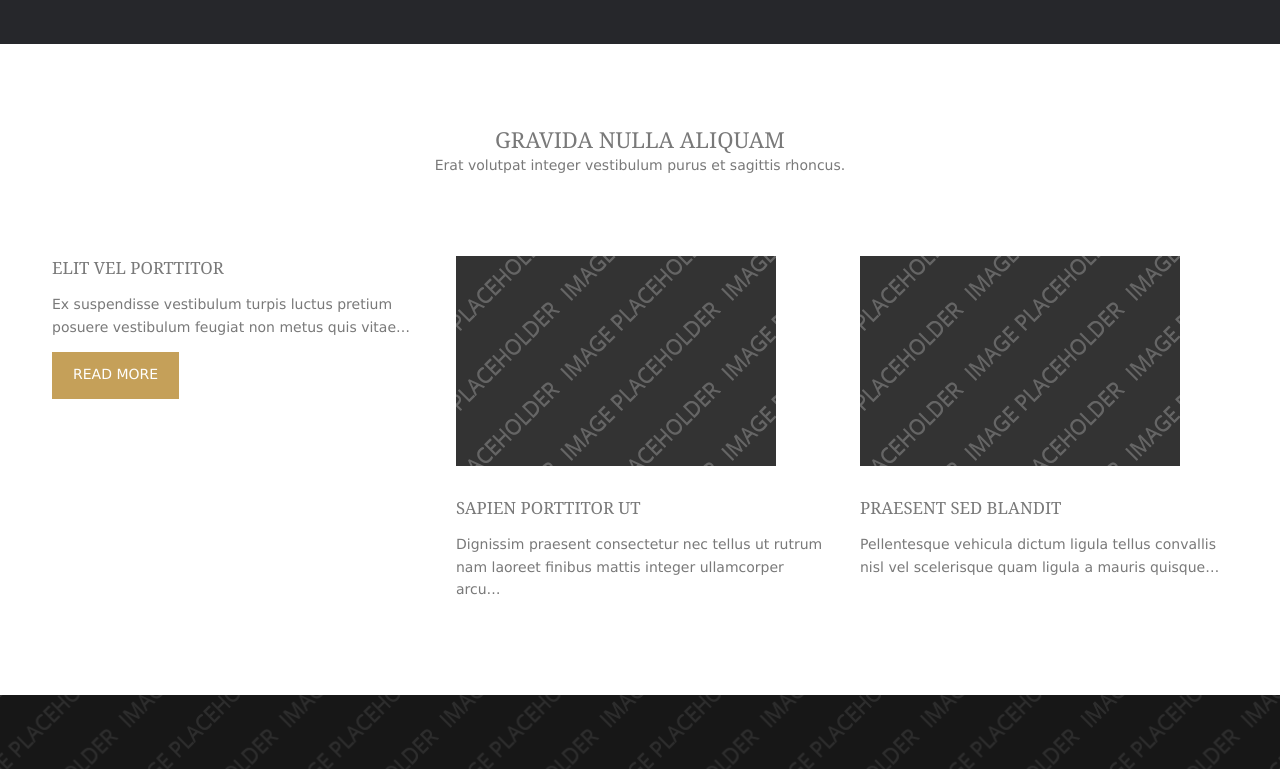
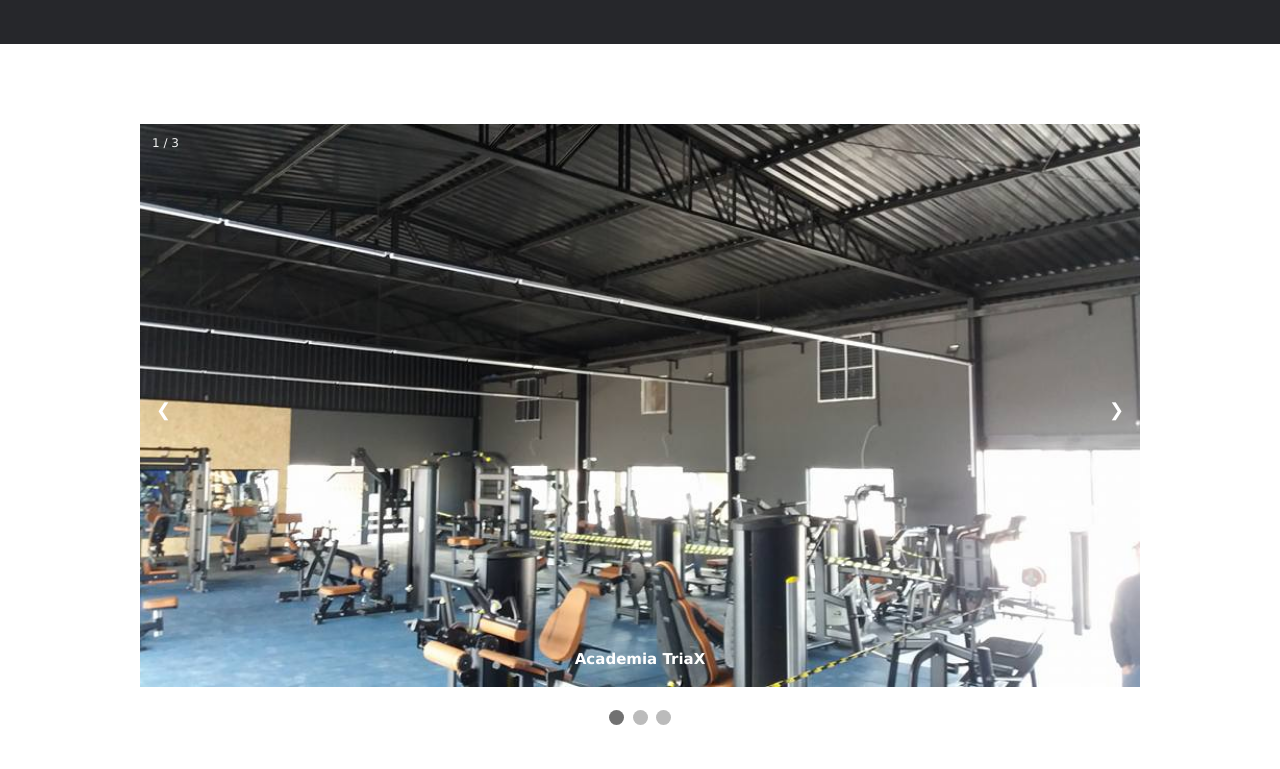
Before and after one commit to moises350/sator_pinturas, a plain HTML site: page geodarn/index.html in a window 1280 px wide. Shown: the part 1370-2139 px from the top of the page. Drawn offline with Linux system fonts and the light colour scheme.

Commit message:
Alterações
Adicionado div com slider e alterado algumas imagens

```diff
--- /dev/null
+++ b/geodarn/functions.js
@@ -0,0 +1,28 @@
+var slideIndex = 1;
+showSlides(slideIndex);
+
+// Next/previous controls
+function plusSlides(n) {
+  showSlides(slideIndex += n);
+}
+
+// Thumbnail image controls
+function currentSlide(n) {
+  showSlides(slideIndex = n);
+}
+
+function showSlides(n) {
+  var i;
+  var slides = document.getElementsByClassName("mySlides");
+  var dots = document.getElementsByClassName("dot");
+  if (n > slides.length) {slideIndex = 1}
+  if (n < 1) {slideIndex = slides.length}
+  for (i = 0; i < slides.length; i++) {
+      slides[i].style.display = "none";
+  }
+  for (i = 0; i < dots.length; i++) {
+      dots[i].className = dots[i].className.replace(" active", "");
+  }
+  slides[slideIndex-1].style.display = "block";
+  dots[slideIndex-1].className += " active";
+}
--- a/geodarn/index.html
+++ b/geodarn/index.html
@@ -8,17 +8,18 @@ Licence URI: http://www.os-templates.com/template-terms
 -->
 <html>
     <head>
-    <title>Geodarn</title>
+    <title>Sator Pinturas</title>
     <meta charset="utf-8">
     <meta name="viewport" content="width=device-width, initial-scale=1.0, maximum-scale=1.0, user-scalable=no">
     <link href="layout/styles/layout.css" rel="stylesheet" type="text/css" media="all">
+    <link href="slider.css" rel="stylesheet" type="text/css" media="all">
     </head>
     <body id="top">
 <!-- ################################################################################################ -->
 <!-- ################################################################################################ -->
 <!-- ################################################################################################ -->
 <!-- Top Background Image Wrapper -->
-<div class="bgded overlay" style="background-image:url('images/demo/backgrounds/01.png');">
+<div class="bgded overlay" style="background-image:url('images/demo/header-logo.jpg');">
   <!-- ################################################################################################ -->
   <div class="wrapper row1">
     <header id="header" class="hoc clear" style="display: flex; align-items: center; justify-content: center;">
@@ -125,32 +126,55 @@ Licence URI: http://www.os-templates.com/template-terms
 <!-- ################################################################################################ -->
 <div class="wrapper row3">
   <section class="hoc container clear">
-    <!-- ################################################################################################ -->
-    <div class="btmspace-80 center">
-      <h3 class="nospace">Gravida nulla aliquam</h3>
-      <p class="nospace">Erat volutpat integer vestibulum purus et sagittis rhoncus.</p>
-    </div>
-    <div class="group">
-      <div class="one_third first">
-        <h6 class="nospace font-x1">Elit vel porttitor</h6>
-        <p>Ex suspendisse vestibulum turpis luctus pretium posuere vestibulum feugiat non metus quis vitae&hellip;</p>
-        <footer><a class="btn" href="#">Read More</a></footer>
-      </div>
-      <article class="one_third"><a href="#"><img class="btmspace-30" src="images/demo/320x210.png" alt=""></a>
-        <h6 class="nospace font-x1">Sapien porttitor ut</h6>
-        <p>Dignissim praesent consectetur nec tellus ut rutrum nam laoreet finibus mattis integer ullamcorper arcu&hellip;</p>
-      </article>
-      <article class="one_third"><a href="#"><img class="btmspace-30" src="images/demo/320x210.png" alt=""></a>
-        <h6 class="nospace font-x1">Praesent sed blandit</h6>
-        <p>Pellentesque vehicula dictum ligula tellus convallis nisl vel scelerisque quam ligula a mauris quisque&hellip;</p>
-      </article>
-    </div>
+    <div class="slideshow-container">
+
+  <!-- Full-width images with number and caption text -->
+  <div class="mySlides fade">
+    <div class="numbertext">1 / 3</div>
+    <img src="images/demo/triax/triax-inside.jpg" style="width:100%">
+    <div style="color: white;" class="text"><b>Academia TriaX </b></div>
+  </div>
+
+  <div class="mySlides fade">
+    <div class="numbertext">2 / 3</div>
+    <img src="images/demo/background-article.jpg" style="width:100%">
+    <div style="color: black;" class="text">Img 2</div>
+  </div>
+
+  <div class="mySlides fade">
+    <div class="numbertext">3 / 3</div>
+    <img src="images/demo/background-article.jpg" style="width:100%">
+    <div style="color: black;" class="text">ShImg 3</div>
+  </div>
+
+  <!-- Next and previous buttons -->
+  <a class="prev" onclick="plusSlides(-1)">&#10094;</a>
+  <a class="next" onclick="plusSlides(1)">&#10095;</a>
+</div>
+<br>
+
+<!-- The dots/circles -->
+<div style="text-align:center">
+  <span class="dot" onclick="currentSlide(1)"></span>
+  <span class="dot" onclick="currentSlide(2)"></span>
+  <span class="dot" onclick="currentSlide(3)"></span>
+</div>
     <!-- ################################################################################################ -->
   </section>
 </div>
 <!-- ################################################################################################ -->
 <!-- ################################################################################################ -->
 <!-- ################################################################################################ -->
+<div>
+  <iframe
+  width="100%"
+  height="450"
+  frameborder="0" style="border:0"
+  src="https://www.google.com/maps/embed/v1/place?key=AIzaSyB6bbw0rw4gNH9jPo1oZj_ncVZXEIJnqf4&q=rua+nove+de+julho+245+cosmopolis+sp
+    &q=Space+Needle,Seattle+WA" allowfullscreen>
+</iframe>
+</div>
+
 <div class="wrapper row4 bgded overlay" style="background-image:url('images/demo/backgrounds/02.png');">
   <footer id="footer" class="hoc clear">
     <!-- ################################################################################################ -->
@@ -205,5 +229,6 @@ Licence URI: http://www.os-templates.com/template-terms
 <script src="layout/scripts/jquery.backtotop.js"></script>
 <script src="layout/scripts/jquery.mobilemenu.js"></script>
 <script src="layout/scripts/jquery.flexslider-min.js"></script>
+<script src="functions.js"></script>
 </body>
 </html>
--- /dev/null
+++ b/geodarn/slider.css
@@ -0,0 +1,93 @@
+* {box-sizing:border-box}
+
+/* Slideshow container */
+.slideshow-container {
+  max-width: 1000px;
+  position: relative;
+  margin: auto;
+}
+
+/* Hide the images by default */
+.mySlides {
+    display: none;
+}
+
+/* Next & previous buttons */
+.prev, .next {
+  cursor: pointer;
+  position: absolute;
+  top: 50%;
+  width: auto;
+  margin-top: -22px;
+  padding: 16px;
+  color: white;
+  font-weight: bold;
+  font-size: 18px;
+  transition: 0.6s ease;
+  border-radius: 0 3px 3px 0;
+}
+
+/* Position the "next button" to the right */
+.next {
+  right: 0;
+  border-radius: 3px 0 0 3px;
+}
+
+/* On hover, add a black background color with a little bit see-through */
+.prev:hover, .next:hover {
+  background-color: rgba(0,0,0,0.8);
+}
+
+/* Caption text */
+.text {
+  color: #f2f2f2;
+  font-size: 15px;
+  padding: 8px 12px;
+  position: absolute;
+  bottom: 8px;
+  width: 100%;
+  text-align: center;
+}
+
+/* Number text (1/3 etc) */
+.numbertext {
+  color: #f2f2f2;
+  font-size: 12px;
+  padding: 8px 12px;
+  position: absolute;
+  top: 0;
+}
+
+/* The dots/bullets/indicators */
+.dot {
+  cursor: pointer;
+  height: 15px;
+  width: 15px;
+  margin: 0 2px;
+  background-color: #bbb;
+  border-radius: 50%;
+  display: inline-block;
+  transition: background-color 0.6s ease;
+}
+
+.active, .dot:hover {
+  background-color: #717171;
+}
+
+/* Fading animation */
+.fade {
+  -webkit-animation-name: fade;
+  -webkit-animation-duration: 1.5s;
+  animation-name: fade;
+  animation-duration: 1.5s;
+}
+
+@-webkit-keyframes fade {
+  from {opacity: .4}
+  to {opacity: 1}
+}
+
+@keyframes fade {
+  from {opacity: .4}
+  to {opacity: 1}
+}
```
Also changed, not shown: geodarn/images/demo/header-logo.jpg (added), geodarn/images/demo/triax/triax-inside.jpg (added).
